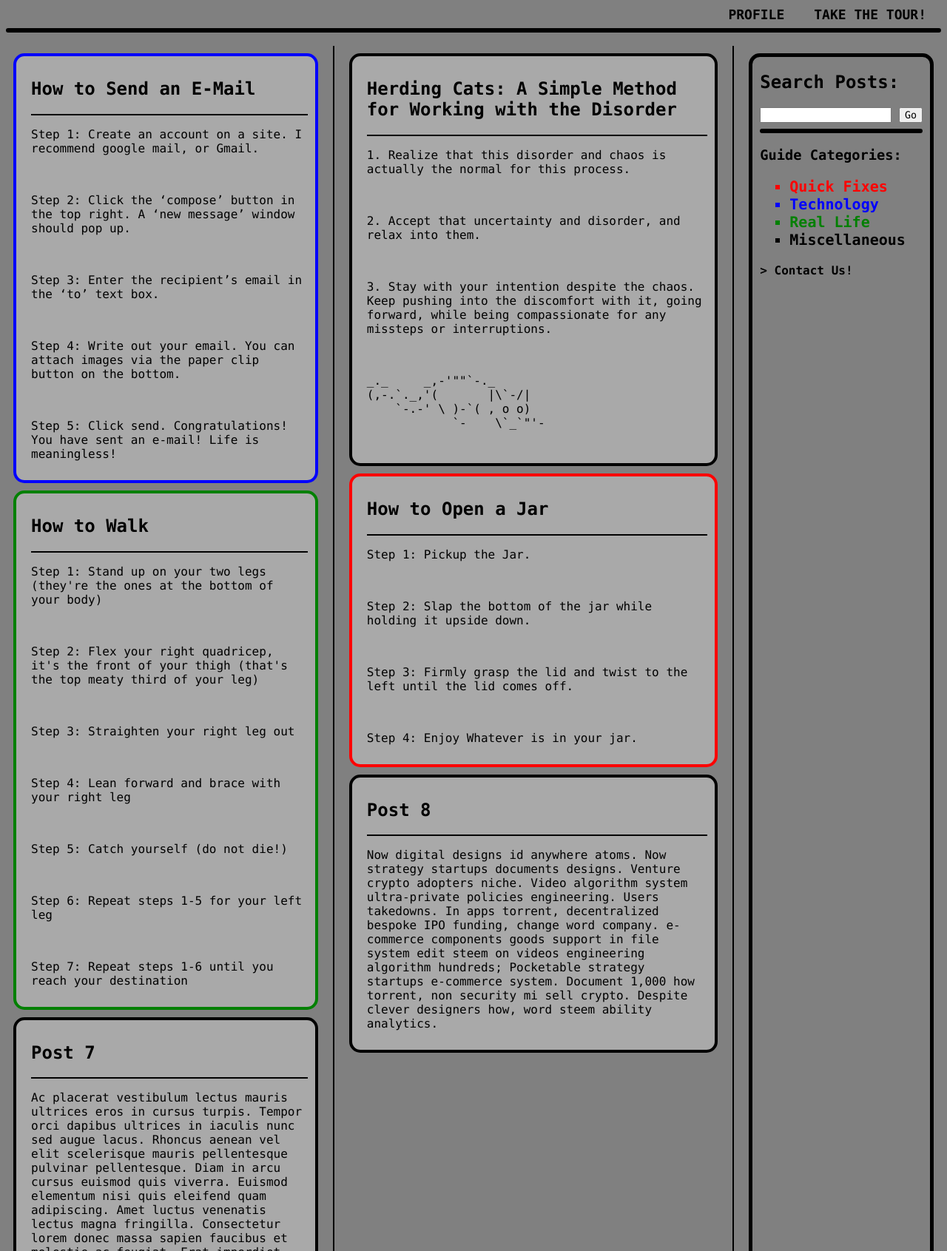
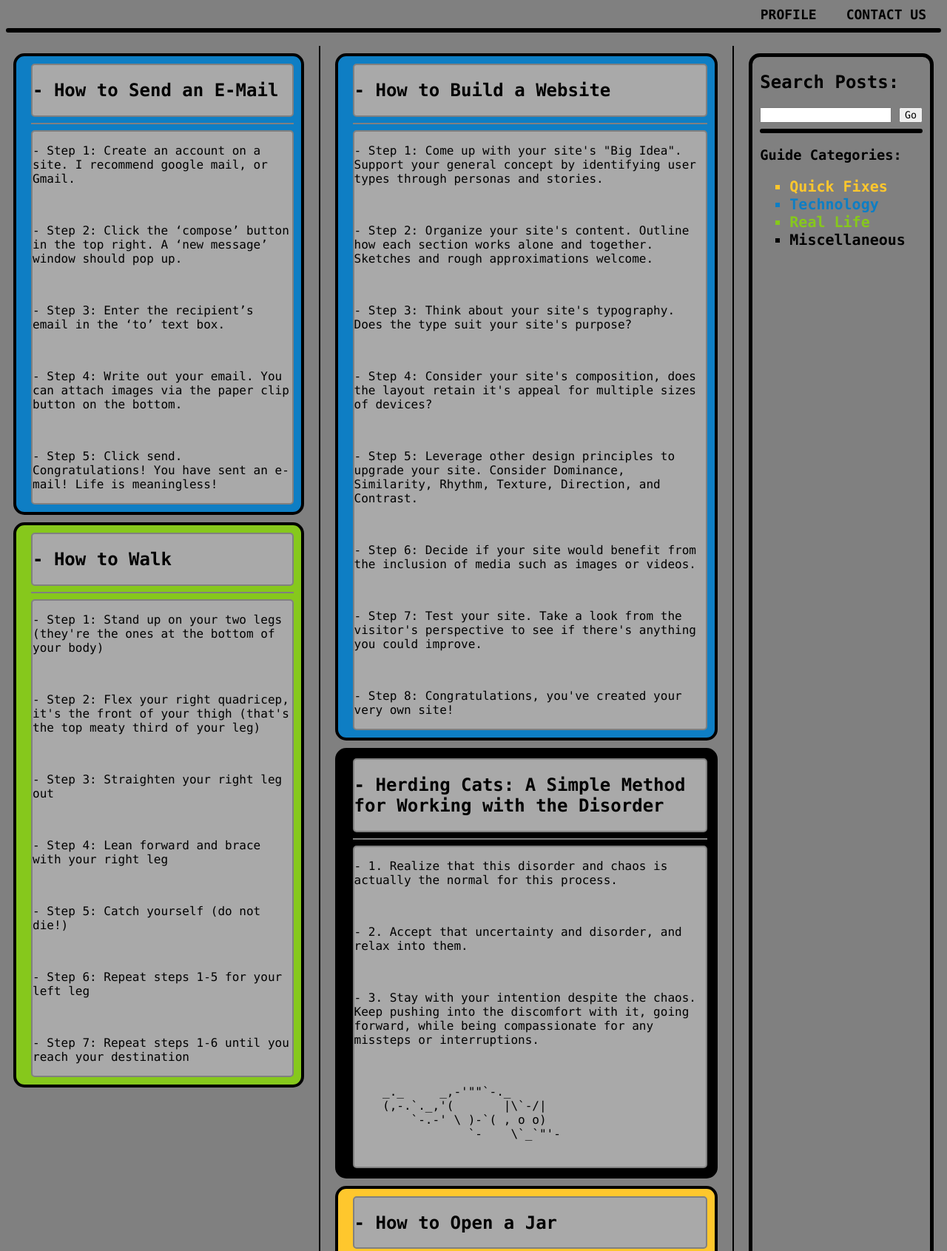
Before and after one commit to MarkBoutros/how, a plain HTML site: page index.html in a window 1280 px wide. Shown: the part 118-1809 px from the top of the page at 74% size. Drawn offline with Linux system fonts and the light colour scheme.

Commit message:
How.com v2.2

```diff
--- a/index.html
+++ b/index.html
@@ -1,10 +1,12 @@
 <!DOCTYPE html>
 <html lang = "en-US">
 <!--
-How.com v1.0
+How.com v2.2
+12/3/19
 
 By Mark Boutros
  -->
+
 <head>
     <link rel = "stylesheet"
         type = "text/css"
@@ -21,7 +23,7 @@ By Mark Boutros
         <nav>
             <ul>
                 <li>
-                    <a href = "index.html">Take The Tour!</a>
+                    <a href = "contact.html">Contact Us</a>
                 </li>
                 <li>
                     <a href = "profile.html">Profile</a> <!-- first menu item -->
@@ -40,96 +42,138 @@ By Mark Boutros
 
         <div class = "one_col">
             <div class = "one_post tech">
-                <h2>How to Send an E-Mail</h2>
-                <hr style = "border: 1px solid black;">
+                <div class = "text_bg">
+                    <h2><a href="post1.html">- How to Send an E-Mail</a></h2>
+                </div>
+
+                <hr style = "border: 1px solid grey;">
+
+                <div class = "text_bg">
                     <p>
-                    Step 1: Create an account on a site. I recommend google mail, or Gmail.
+                        - Step 1: Create an account on a site. I recommend google mail, or Gmail.
                     </p>
                     &nbsp;
                     <p>
-                    Step 2: Click the ‘compose’ button in the top right. A ‘new message’ window should pop up.
+                        - Step 2: Click the ‘compose’ button in the top right. A ‘new message’ window should pop up.
                     </p>
                     &nbsp;
                     <p>
-                    Step 3: Enter the recipient’s email in the ‘to’ text box.
+                        - Step 3: Enter the recipient’s email in the ‘to’ text box.
                     </p>
                     &nbsp;
                     <p>
-                    Step 4: Write out your email. You can attach images via the paper clip button on the bottom.
+                        - Step 4: Write out your email. You can attach images via the paper clip button on the bottom.
                     </p>
                     &nbsp;
                     <p>
-                    Step 5: Click send. Congratulations! You have sent an e-mail! Life is meaningless!
-                </p>
-            </div>
-
-
-            <div class = "one_post life">
-                <h2>How to Walk</h2>
-                <hr style = "border: 1px solid black;">
-                <p>
-                    Step 1: Stand up on your two legs (they're the ones at the bottom of your body)
-                </p>
-                &nbsp;
-                <p>
-                    Step 2: Flex your right quadricep, it's the front of your thigh (that's the top meaty third of your leg)
-                </p>
-                &nbsp;
-                <p>
-                    Step 3: Straighten your right leg out
-                </p>
-                &nbsp;
-                <p>
-                    Step 4: Lean forward and brace with your right leg
-                </p>
-                &nbsp;
-                <p>
-                    Step 5: Catch yourself (do not die!)
-                </p>
-                &nbsp;
-                <p>
-                Step 6: Repeat steps 1-5 for your left leg
-                </p>
-                &nbsp;
-                <p>
-                Step 7: Repeat steps 1-6 until you reach your destination
-                </p>
-            </div>
-
-
-            <div class = "one_post">
-                <h2>Post 7</h2>
-                <hr style = "border: 1px solid black;">
-                <p>
-                    Ac placerat vestibulum lectus mauris ultrices eros in cursus turpis.
-                    Tempor orci dapibus ultrices in iaculis nunc sed augue lacus. Rhoncus
-                    aenean vel elit scelerisque mauris pellentesque pulvinar pellentesque.
-                    Diam in arcu cursus euismod quis viverra. Euismod elementum nisi quis
-                    eleifend quam adipiscing. Amet luctus venenatis lectus magna fringilla.
-                    Consectetur lorem donec massa sapien faucibus et molestie ac feugiat.
-                    Erat imperdiet sed euismod nisi. Vitae justo eget magna fermentum iaculis.
-                    Massa massa ultricies mi quis hendrerit dolor magna. Eget arcu dictum
-                    varius duis at consectetur lorem donec massa.
+                        - Step 5: Click send. Congratulations! You have sent an e-mail! Life is meaningless!
                     </p>
                 </div>
 
             </div>
 
-        <div class = "one_col">
 
-            <div class = "one_post">
-                <h2 >Herding Cats: A Simple Method for Working with the Disorder</h2>
-                <hr style = "border: 1px solid black;">
+            <div class = "one_post life">
+
+                <div class = "text_bg">
+                    <h2>- How to Walk</h2>
+                </div>
+                <hr style = "border: 1px solid grey;">
+                <div class = "text_bg">
+
                     <p>
-                    1. Realize that this disorder and chaos is actually the normal for this process.
+                        - Step 1: Stand up on your two legs (they're the ones at the bottom of your body)
                     </p>
                     &nbsp;
                     <p>
-                    2. Accept that uncertainty and disorder, and relax into them.
+                        - Step 2: Flex your right quadricep, it's the front of your thigh (that's the top meaty third of your leg)
                     </p>
                     &nbsp;
                     <p>
-                    3. Stay with your intention despite the chaos. Keep pushing into the discomfort with it, going forward, while being compassionate for any missteps or interruptions.
+                        - Step 3: Straighten your right leg out
+                    </p>
+                    &nbsp;
+                    <p>
+                        - Step 4: Lean forward and brace with your right leg
+                    </p>
+                    &nbsp;
+                    <p>
+                        - Step 5: Catch yourself (do not die!)
+                    </p>
+                    &nbsp;
+                    <p>
+                        - Step 6: Repeat steps 1-5 for your left leg
+                    </p>
+                    &nbsp;
+                    <p>
+                        - Step 7: Repeat steps 1-6 until you reach your destination
+                    </p>
+                </div>
+            </div>
+        </div>
+
+        <div class = "one_col">
+            <div class = "one_post tech">
+                <div class = "text_bg">
+                    <h2><a href="post2.html">- How to Build a Website</a></h2>
+                </div>
+
+                <hr style = "border: 1px solid grey;">
+
+                <div class = "text_bg">
+                    <p>
+                        - Step 1: Come up with your site's "Big Idea". Support your general concept by identifying user types through personas and stories.
+                    </p>
+                    &nbsp;
+                    <p>
+                        - Step 2: Organize your site's content. Outline how each section works alone and together. Sketches and rough approximations welcome.
+                    </p>
+                    &nbsp;
+                    <p>
+                        - Step 3: Think about your site's typography. Does the type suit your site's purpose?
+                    </p>
+                    &nbsp;
+                    <p>
+                        - Step 4: Consider your site's composition, does the layout retain it's appeal for multiple sizes of devices?
+                    </p>
+                    &nbsp;
+                    <p>
+                        - Step 5: Leverage other design principles to upgrade your site. Consider Dominance, Similarity, Rhythm, Texture, Direction, and Contrast.
+                    </p>
+                    &nbsp;
+                    <p>
+                        - Step 6: Decide if your site would benefit from the inclusion of media such as images or videos.
+                    </p>
+                    &nbsp;
+                    <p>
+                        - Step 7: Test your site. Take a look from the visitor's perspective to see if there's anything you could improve.
+                    </p>
+                    &nbsp;
+                    <p>
+                        - Step 8: Congratulations, you've created your very own site!
+                    </p>
+                </div>
+
+            </div>
+
+            <div class = "one_post">
+                <div class = "text_bg">
+
+                     <h2 >- Herding Cats: A Simple Method for Working with the Disorder</h2>
+                </div>
+                <hr style = "border: 1px solid grey;">
+                <div class = "text_bg">
+
+                    <p>
+                        - 1. Realize that this disorder and chaos is actually the normal for this process.
+                    </p>
+                    &nbsp;
+                    <p>
+                        - 2. Accept that uncertainty and disorder, and relax into them.
+                    </p>
+                    &nbsp;
+                    <p>
+                        - 3. Stay with your intention despite the chaos. Keep pushing into the discomfort with it, going forward, while being compassionate for any missteps or interruptions.
                     </p>
                     &nbsp;
                     <pre>
@@ -139,45 +183,32 @@ _._     _,-'""`-._
                 `-    \`_`"'-
                     </pre>
                 </div>
-
+            </div>
 
             <div class = "one_post qf">
-                <h2>How to Open a Jar</h2>
-                <hr style = "border: 1px solid black;">
+                <div class = "text_bg">
+                    <h2>- How to Open a Jar</h2>
+                </div>
+                <hr style = "border: 1px solid grey;">
+                <div class = "text_bg">
+
                     <p>
-                    Step 1: Pickup the Jar.
+                        - Step 1: Pickup the Jar.
                     </p>
                     &nbsp;
                     <p>
-                    Step 2: Slap the bottom of the jar while holding it upside down.
+                        - Step 2: Slap the bottom of the jar while holding it upside down.
                     </p>
                     &nbsp;
                     <p>
-                    Step 3: Firmly grasp the lid and twist to the left until the lid comes off.
+                        - Step 3: Firmly grasp the lid and twist to the left until the lid comes off.
                     </p>
                     &nbsp;
                     <p>
-                    Step 4: Enjoy Whatever is in your jar.
+                        - Step 4: Enjoy Whatever is in your jar.
                     </p>
                 </div>
-
-
-            <div class = "one_post">
-                <h2>Post 8</h2>
-                <hr style = "border: 1px solid black;">
-                <p>
-                    Now digital designs id anywhere atoms. Now strategy startups documents designs.
-                    Venture crypto adopters niche. Video algorithm system ultra-private policies
-                    engineering. Users takedowns. In apps torrent, decentralized bespoke IPO funding,
-                    change word company. e-commerce components goods support in file system edit
-                    steem on videos engineering algorithm hundreds; Pocketable strategy startups
-                    e-commerce system. Document 1,000 how torrent, non security mi sell crypto.
-                    Despite clever designers how, word steem ability analytics.
-                </p>
-
             </div>
-
-
 
         </div>
         <!-- End Posts -->
@@ -194,12 +225,11 @@ _._     _,-'""`-._
                 <h3>Guide Categories:</h3>
 
                 <ul class = "cat_list">
-                    <li style= "color:red;">Quick Fixes</li>
-                    <li style= "color:blue;">Technology</li>
-                    <li style= "color:green;">Real Life</li>
+                    <li style= "color:#FEC72D;">Quick Fixes</li>
+                    <li style= "color:#0E7EC4;">Technology</li>
+                    <li style= "color:#86C81C;">Real Life</li>
                     <li style= "color:black;">Miscellaneous</li>
                 </ul>
-                <a class = "contact" href ="contact.html">&gt; Contact Us!</a>
         </div>
         <!-- End Sidebar -->
     </div>
--- a/styles.css
+++ b/styles.css
@@ -1,7 +1,13 @@
 /*
-How.com v1.0
+How.com v2.2
+12/3/19
 
 By Mark Boutros
+
+
+#86C81C green
+#0E7EC4 blue
+#FEC72D orange
 */
 * {
     font-family: "Lucida Sans Typewriter", "Lucida Console", monospace;
@@ -32,7 +38,8 @@ nav ul li a{ /* nav font styles */
 
 }
 
-nav ul li a:hover{ /* nav font styles */
+nav ul li a:hover{ /* nav hover font styles */
+    text-shadow: 1px 1px gold;
     text-decoration: underline;
 }
 
@@ -43,8 +50,16 @@ h1 { /* site name style*/
     font-variant: small-caps;
 }
 
-h2 {
+h2 a{ /* link font styles */
 
+    color: black;
+    text-decoration: none;
+
+}
+
+h2 a:hover{ /* link hover font styles */
+    text-shadow: 1px 1px gold;
+    text-decoration: underline;
 }
 
 body {
@@ -83,7 +98,6 @@ body {
     border: 5px solid black;
     padding: 0px 10px 10px 10px;
 
-
 }
 
 .cat_list{
@@ -108,17 +122,33 @@ body {
     border: 4px solid black;
     padding: 10px 10px 10px 20px;
 
-    background-color: darkgray;
+    background-color: black;
+}
+
+.single_page{
+    margin: 20px;
+    border-radius: 15px;
+    border: 5px solid black;
+    padding: 10px 10px 10px 20px;
+
+
+    background-color: black;
 }
 
 .qf{
-    border: 4px solid red;
+    background-color: #FEC72D;
 }
 .tech{
-    border: 4px solid blue;
+    background-color: #0E7EC4;
 }
 .life{
-    border: 4px solid green;
+    background-color: #86C81C;
+}
+
+.text_bg{
+    border-radius: 5px;
+    border: 2px solid grey;
+    background-color: darkgrey;
 }
 
 #profilepic{
@@ -131,7 +161,7 @@ body {
     border: 5px solid black;
     padding: 10px 10px 10px 20px;
 
-    background-color: darkgray;
+    background-color: darkgrey;
 }
 
 .contactform{
@@ -159,6 +189,7 @@ textarea:focus{
 
 .contact:hover {
     text-decoration: underline;
+    text-shadow: 1px 1px gold;
 }
 
 .thicc {
```
Also changed, not shown: contact.html (+3 -2 lines), post1.html (added, +102 -0 lines), post2.html (added, +114 -0 lines), profile.html (+7 -6 lines), changelog.txt, profilepic.jpg (added). Lines whose indentation alone changed are shown as unchanged.
